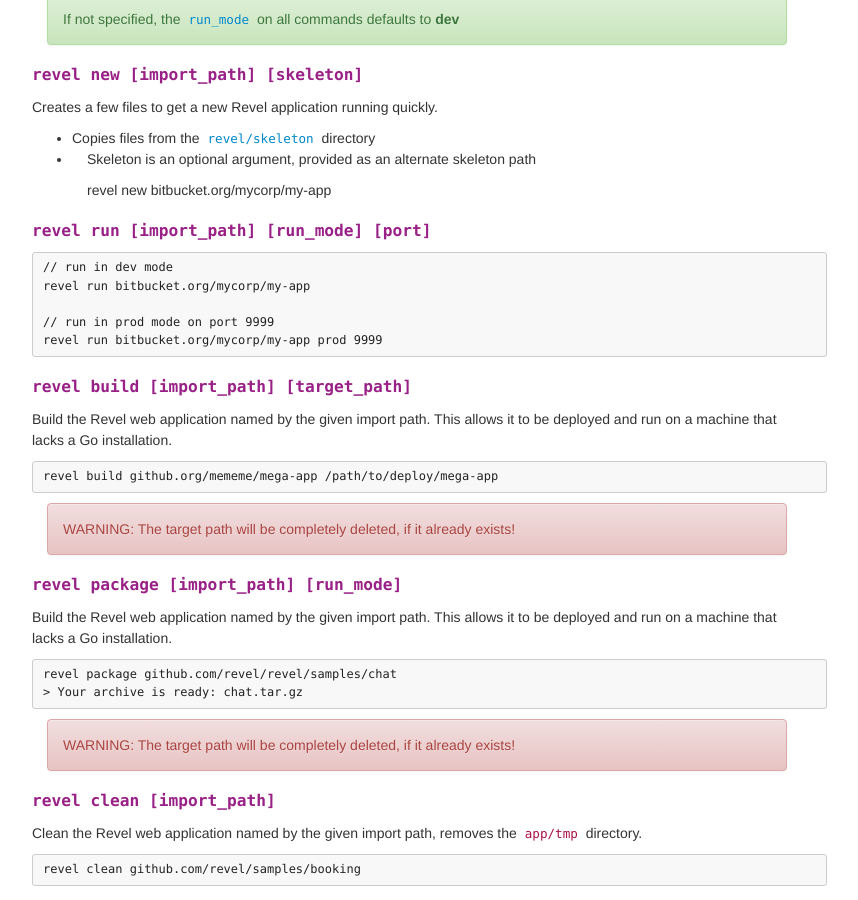
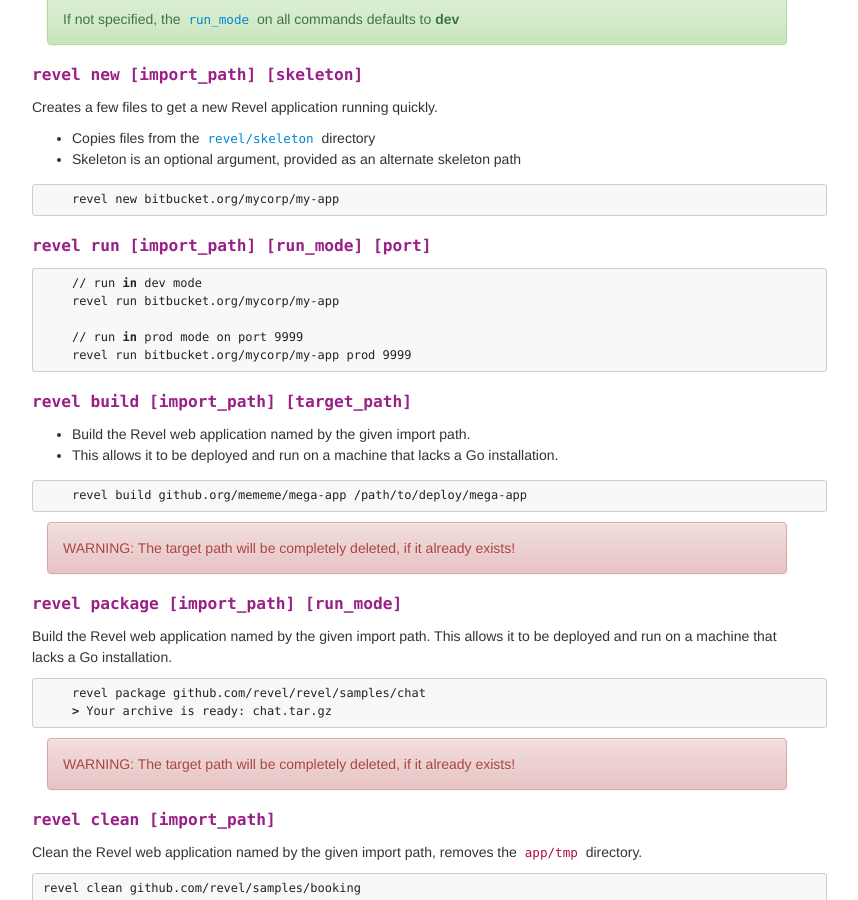
Before and after one commit to revel/revel.github.io, a Jekyll site: the page built from manual/tool.md, in a window 1280 px wide and 900 px high, scrolled down 853 px. Shown: the whole window, without its empty margins (358-1216 px from the left). Built offline with Jekyll 4.4.1, drawn with Linux system fonts in a browser that asks for light colours; nearby versions of some CDN libraries; comment, search, counter and statistics services are not loaded.

Commit message:
to make cool docs ;-)

```diff
--- a/_data/version.yaml
+++ b/_data/version.yaml
@@ -1,3 +1,3 @@
 revel: 0.12.0
 golang: 1.3+
-date: 25 Mar 2015
+date: 2015-03-25
--- a/manual/tool.md
+++ b/manual/tool.md
@@ -46,28 +46,32 @@ Now run it:
 #### `revel new [import_path] [skeleton]`
 
 Creates a few files to get a new Revel application running quickly.
+
 - Copies files from the [`revel/skeleton`](https://github.com/revel/revel/tree/master/skeleton) directory
 - Skeleton is an optional argument, provided as an alternate skeleton path
-
+{% highlight sh %}
     revel new bitbucket.org/mycorp/my-app
-
+{% endhighlight %}
 <a name="run"></a>
 
 #### `revel run [import_path] [run_mode] [port]`
-
+{% highlight sh %}
     // run in dev mode
     revel run bitbucket.org/mycorp/my-app
 
     // run in prod mode on port 9999
     revel run bitbucket.org/mycorp/my-app prod 9999
-
+{% endhighlight %}
 <a name="build"></a>
 
 #### `revel build [import_path] [target_path]`
 
-Build the Revel web application named by the given import path. This allows it to be deployed and run on a machine that lacks a Go installation.
+- Build the Revel web application named by the given import path.
+- This allows it to be deployed and run on a machine that lacks a Go installation.
 
+{% highlight sh %}
     revel build github.org/mememe/mega-app /path/to/deploy/mega-app
+{% endhighlight %}
 
 <div class="alert alert-danger">WARNING: The target path will be completely deleted, if it already exists!</div>
 
@@ -77,8 +81,10 @@ Build the Revel web application named by the given import path. This allows it t
 
 Build the Revel web application named by the given import path. This allows it to be deployed and run on a machine that lacks a Go installation.
 
+{% highlight sh %}
     revel package github.com/revel/revel/samples/chat
     > Your archive is ready: chat.tar.gz
+{% endhighlight %}
 
 <div class="alert alert-danger">WARNING: The target path will be completely deleted, if it already exists!</div>
 
```
Also changed, not shown: index.html (+8 -4 lines).
